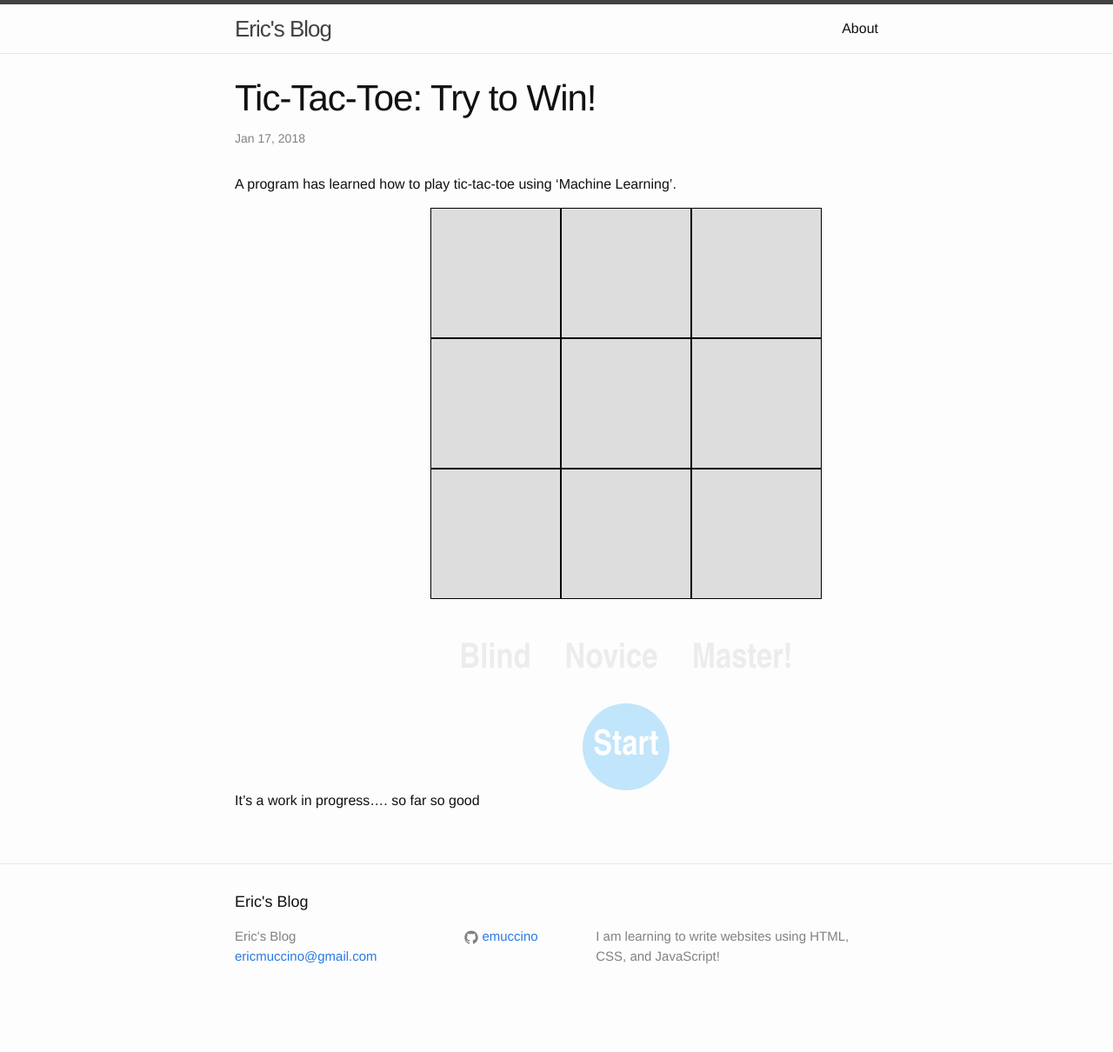
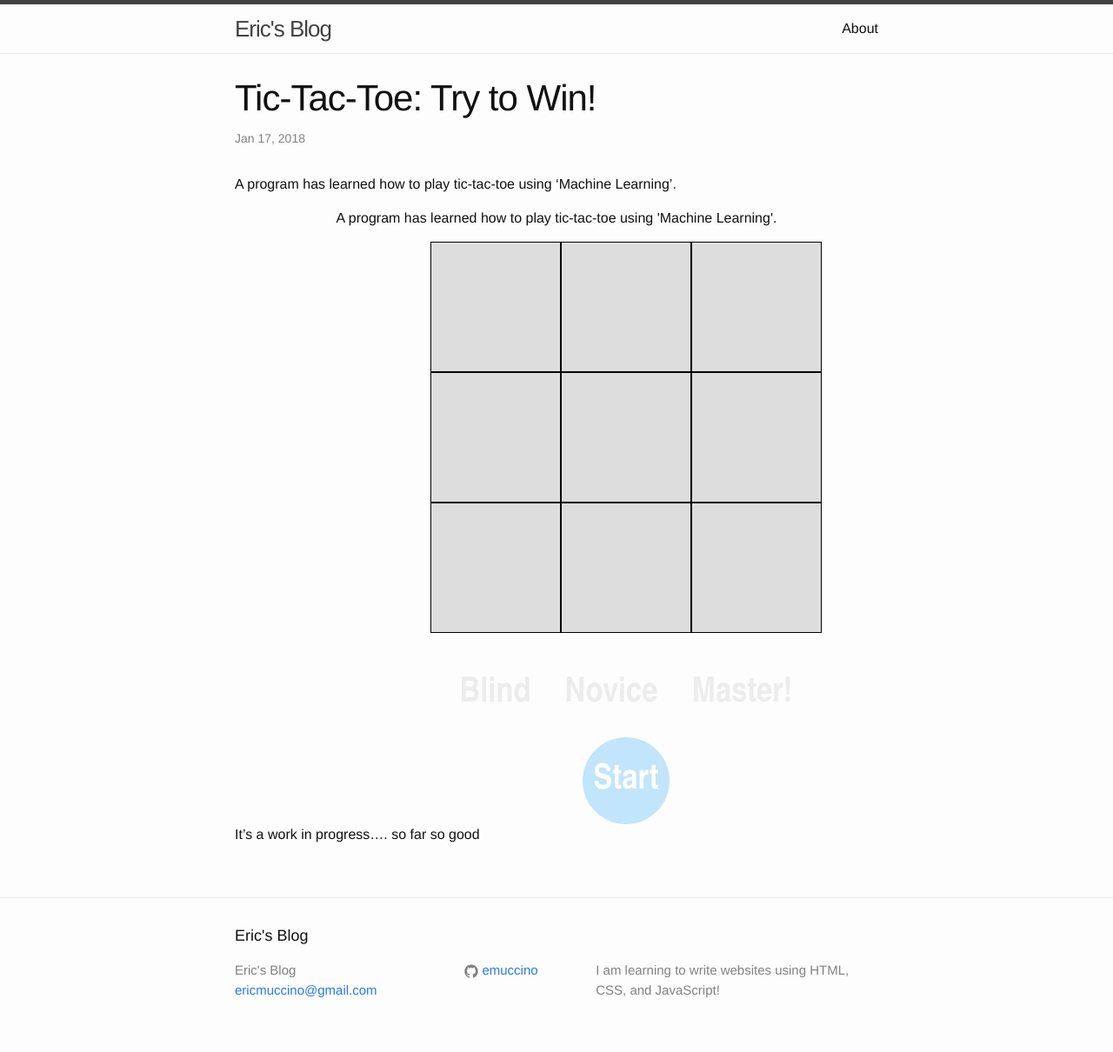
Before and after one commit to emuccino/emuccino.github.io, a Jekyll site: the page built from _posts/2018-01-17-tic-tac-toe.markdown, in a window 1280 px wide. Shown: the whole page at 87% size. Built offline with Jekyll 4.4.1, drawn with Linux system fonts in a browser that asks for light colours; nearby versions of some CDN libraries; before the commit the page ends 1171 px from its top, so only the background shows below that.

Commit message:
Update 2018-01-17-tic-tac-toe.markdown

```diff
--- a/_posts/2018-01-17-tic-tac-toe.markdown
+++ b/_posts/2018-01-17-tic-tac-toe.markdown
@@ -14,6 +14,7 @@ A program has learned how to play tic-tac-toe using 'Machine Learning'.
 
 <html>
     <body>
+    <p style="text-align: center">A program has learned how to play tic-tac-toe using 'Machine Learning'.</p>
         <div class = 'main-container'>
             <div class = 'board'>
                 <!-- data-indx following cell divs represents cell index in 1D array representation -->
```
